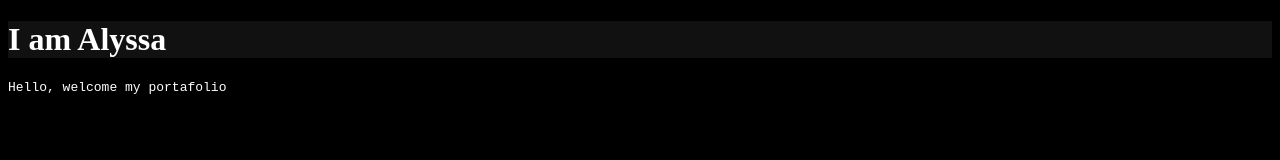
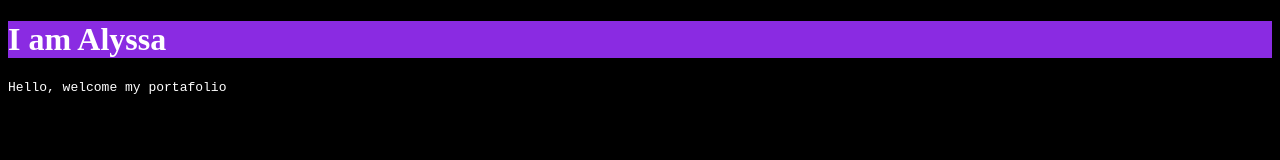
Before and after one commit to alisanoelia/alisanoelia.github.io, a plain HTML site: page index.html in a window 1280 px wide. Drawn offline with Linux system fonts and the light colour scheme.

Commit message:
new color

```diff
--- a/style.css
+++ b/style.css
@@ -4,6 +4,6 @@ body {
 }
 
 .titulo {
-  background-color: #111111;
+  background-color: blueviolet;
   color: #ffffff;
 }
```
